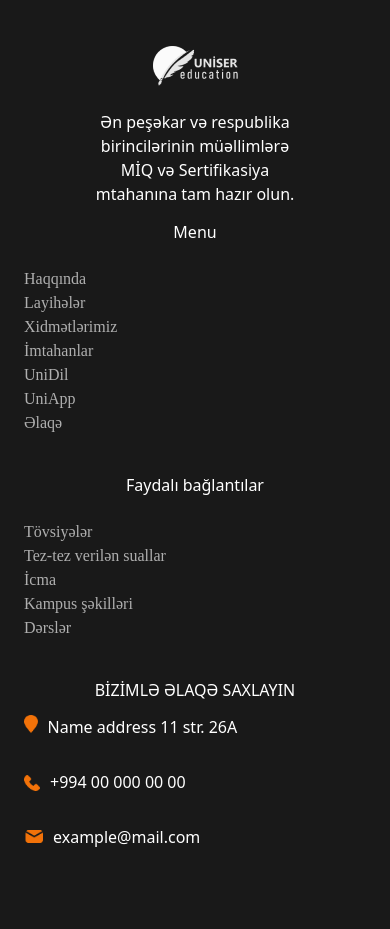
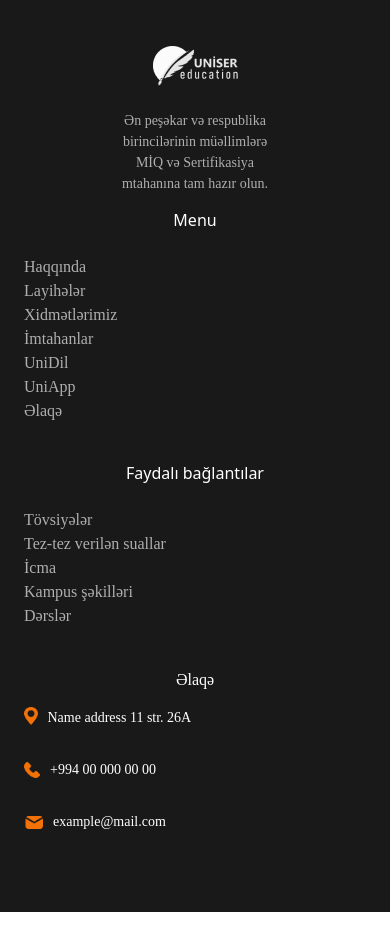
Before and after one commit to ResulDashdemirli/uniser_education, an Angular app: page /uni-app in a window 390 px wide. Shown: the part 1175-2104 px from the top of the page. Built offline with nearby package versions, Linux system fonts and the light colour scheme.

Commit message:
responsive changes

```diff
--- a/src/app/main/footer/footer.component.html
+++ b/src/app/main/footer/footer.component.html
@@ -17,12 +17,12 @@
         <br>
         <br>
       <!--Grid row-->
-      <div class="row">
+      <div class="row footer_row">
         <!--Grid column-->
-        <div class="col-lg-3 col-md-6">
+        <div class="col-lg-3 col-md-6 ml-4">
           <div><img src="../../../assets/img/UNİSER EDU PNG 2.png" alt=""></div>
           <br>
-          <p style="color: white;">
+          <p class="footer_text1">
             Ən peşəkar və respublika<br>
              birincilərinin müəllimlərə
             <br>
@@ -88,7 +88,7 @@
 
  <!--Grid column-->
  <div class="col-lg-3 col-md-6 mb-4 mb-md-0">
-    <div class="contact_info">BİZİMLƏ ƏLAQƏ SAXLAYIN</div>
+    <div class="contact_info">Əlaqə</div>
      <ul class="list-unstyled">
         <li class="contact_class">
             <img id="map_logo" src="../../../assets/img/map_orange.png" alt="">
--- a/src/app/main/footer/footer.component.scss
+++ b/src/app/main/footer/footer.component.scss
@@ -3,7 +3,9 @@
     background: #191919;
 }
 
-
+.footer_row{
+  padding-left: 90px;
+}
 .footer_section1{
     display: flex;
     justify-content: center;
@@ -129,9 +131,9 @@ font-weight: 800;
     }
 
 .contact_info{
-font-weight: 500;
+font-family: 'Averta';
 font-size: 16px;
-line-height: 20px;
+font-weight: 400;
 color: white;
 }
 .contact_class{
@@ -142,7 +144,7 @@ color: white;
 
 }
 #phone_logo {
-margin-top: 5px;
+margin-top: 3px;
 height: 16px;
 width: 16.061893463134766px;
 }
@@ -155,8 +157,18 @@ margin-top: 5px;
 height: 18px;
 width: 13.5px;
 }
+.footer_text1{
+font-family: 'Averta';
+font-style: normal;
+font-weight: 400;
+font-size: 14px;
+color: #AFAFAF;
+}
 .contact_text{
-    margin-left: 10px;
+  margin-left: 10px;
+  font-family: 'Averta';
+  font-size: 14px;
+  font-weight: 400;
 }
 .follow_us_logos{
     display: flex;
@@ -217,4 +229,7 @@ padding-left:13px ;
   .socials_top_group{
     display: none;
   }
+  .footer_row{
+    padding-left: 0px;
+  }
 }
--- a/src/app/main/header/header.component.scss
+++ b/src/app/main/header/header.component.scss
@@ -128,9 +128,6 @@ height: 25px;
 margin-top: 15px;
 text-align: center;
     }
-    .imtahanlar_dropdown{
-        padding-right: 24px !important;
-    }
     .socials_top_group{
         display: none;
     }
--- a/src/app/main/uni-app/uni-app.component.html
+++ b/src/app/main/uni-app/uni-app.component.html
@@ -3,9 +3,11 @@
         <div class="col-lg-6">
             <div id="uniapp_section1_text1">UniApp</div>
             <div id="uniapp_section1_text2">Komputerinizdə istifadə etmək üçün</div>
-            <div id="uniapp_section1_text3">1. Telefonunuzda UniApp-i açın
+            <div id="uniapp_section1_text3">
+                1. Telefonunuzda UniApp-i açın
                     <br>
-                2.Ana səhifədə sağ yuxarı küncdə <br> yerləşən QR şəklinin üzərinə klikləyin, <br>
+                2.Ana səhifədə sağ yuxarı küncdə <br>
+                yerləşən QR şəklinin üzərinə klikləyin, <br>
 
                 3.Kodu yazmaq üçün telefonunuzu bu  ekrana yönəldin.
                 </div>
--- a/src/app/main/uni-app/uni-app.component.scss
+++ b/src/app/main/uni-app/uni-app.component.scss
@@ -52,3 +52,6 @@ font-weight: 400;
         padding-left: 0;
     }
 }
+@media only screen and (max-width: 450px) {
+
+}
```
Also changed, not shown: src/assets/img/map_orange.png.
